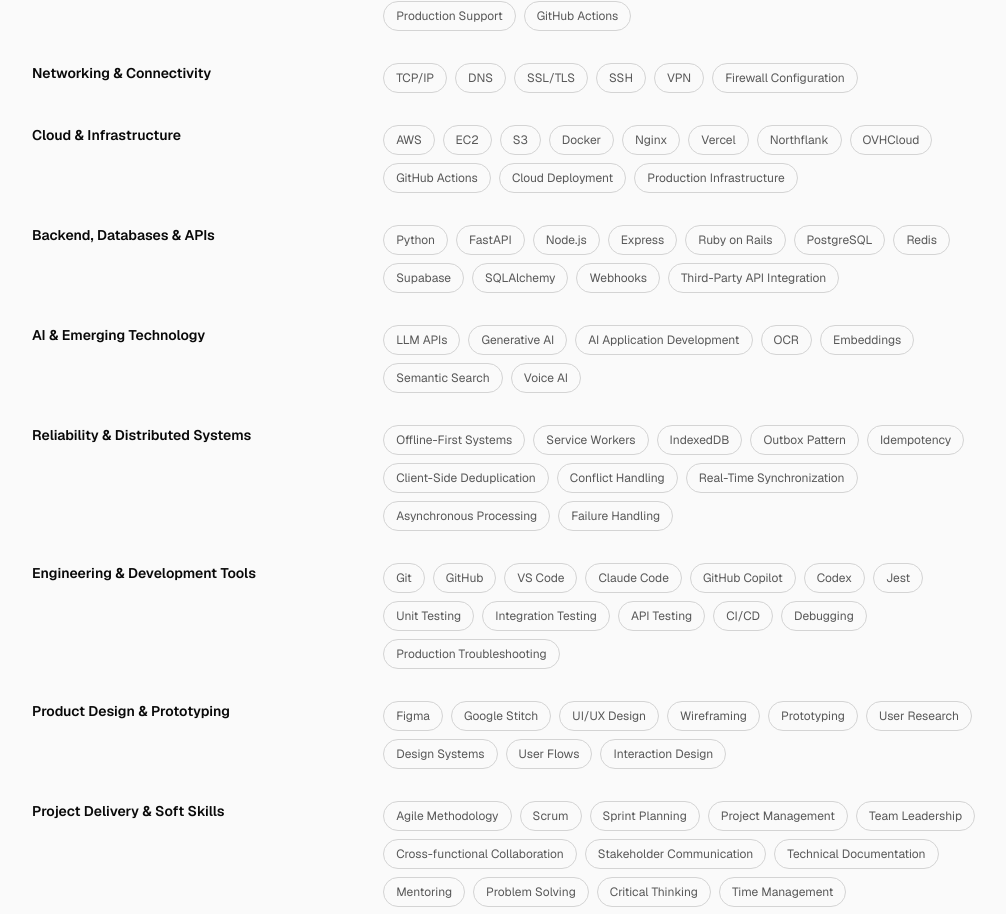
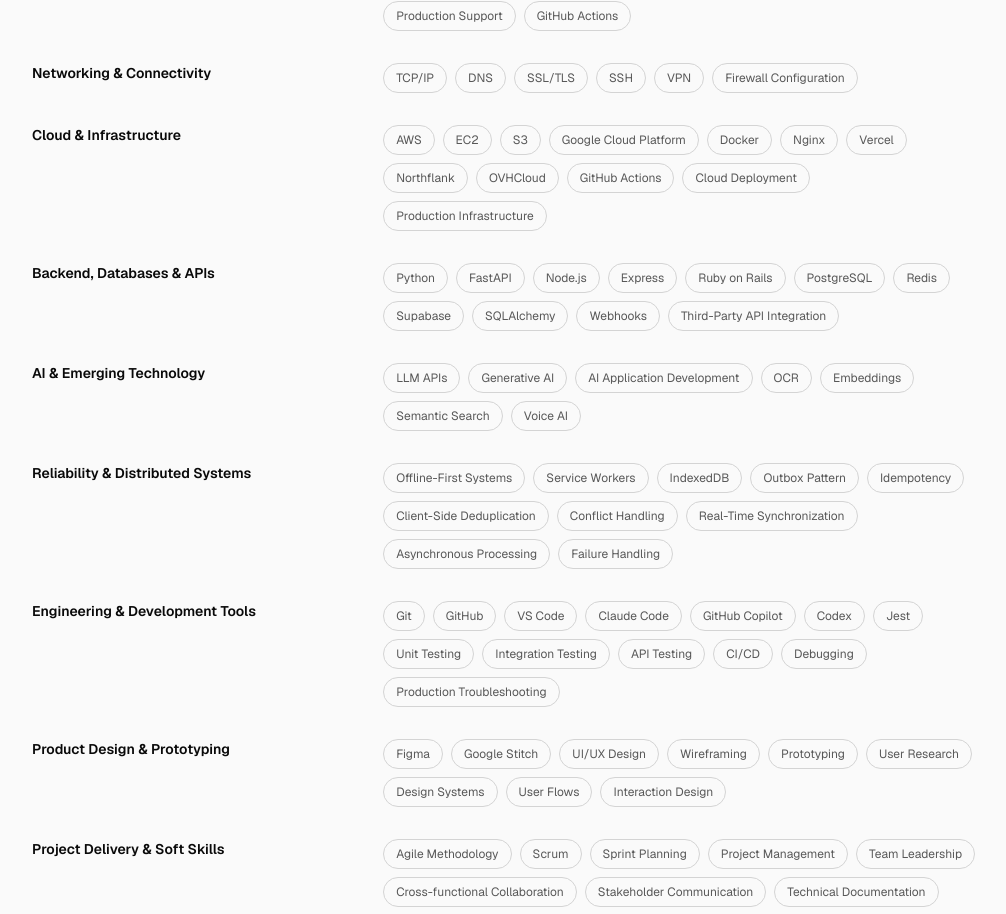
Before and after one commit to josephadeabah/portfolio, a Next.js app: page / in a window 1280 px wide. Shown: the part 1059-1973 px from the top of the page, without its empty margins (136-1142 px from the left). Built offline with nearby package versions, Linux system fonts and the light colour scheme.

Commit message:
fix: expand on the details

```diff
--- a/app/page.tsx
+++ b/app/page.tsx
@@ -18,7 +18,7 @@ const skills = {
   },
   cloudInfrastructure: {
     title: 'Cloud & Infrastructure',
-    skills: ['AWS', 'EC2', 'S3', 'Docker', 'Nginx', 'Vercel', 'Northflank', 'OVHCloud', 'GitHub Actions', 'Cloud Deployment', 'Production Infrastructure']
+    skills: ['AWS', 'EC2', 'S3', 'Google Cloud Platform', 'Docker', 'Nginx', 'Vercel', 'Northflank', 'OVHCloud', 'GitHub Actions', 'Cloud Deployment', 'Production Infrastructure']
   },
   backendDatabases: {
     title: 'Backend, Databases & APIs',
```
